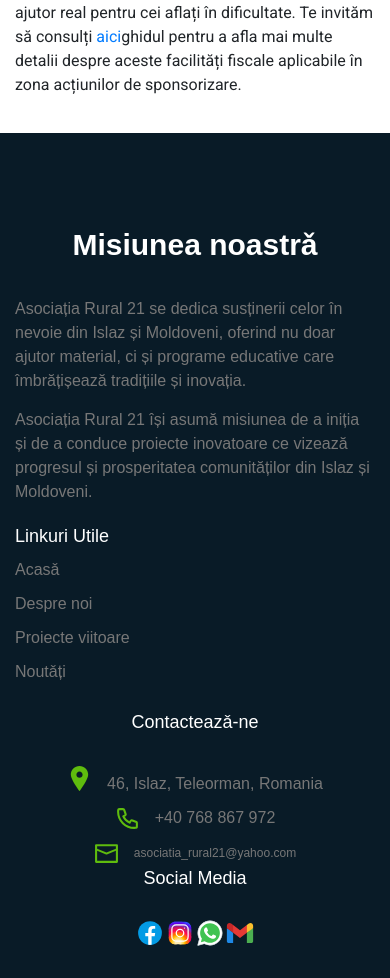
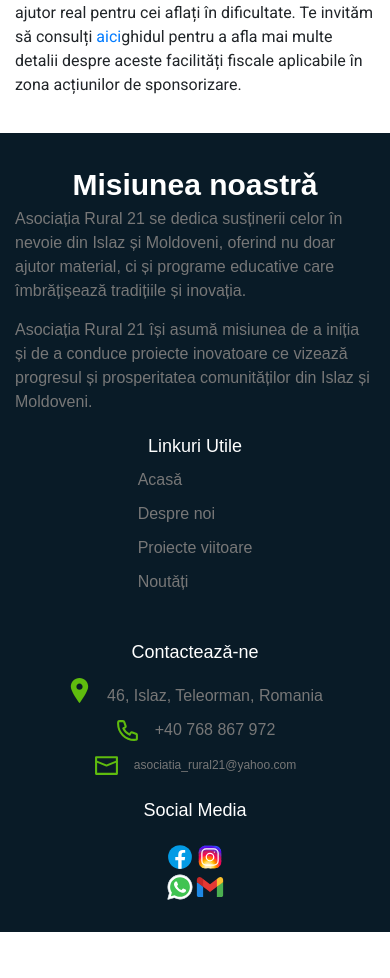
Before and after one commit to mihai-gabriel1/non-profit-association, a React (Vite) app: page /donate in a window 390 px wide. Shown: the part 4165-5143 px from the top of the page. After the commit the page ends 5097 px from the top, so only its background shows below. Built offline with nearby package versions, Linux system fonts and the light colour scheme.

Commit message:
react player; case; footer fix

```diff
--- a/package.json
+++ b/package.json
@@ -12,6 +12,7 @@
   "dependencies": {
     "react": "^18.2.0",
     "react-dom": "^18.2.0",
+    "react-player": "^2.14.1",
     "react-router-dom": "^6.22.0"
   },
   "devDependencies": {
--- a/src/App.css
+++ b/src/App.css
@@ -571,13 +571,19 @@ body {
 
 /* projects */
 .project-content {
-  padding: 20px 0;
+  padding: 20px;
 }
+
 .project-content h1 {
   margin-bottom: 30px;
 }
+/* //Media Queries */
+@media screen and (max-width: 1150px) {
+  .footer {
+    padding-top: 40px;
+  }
+}
 
-/* //Media Queries */
 @media screen and (max-width: 1040px) {
   .footer-email-wrapper p {
     font-size: 12px !important;
@@ -593,7 +599,6 @@ body {
     gap: unset !important;
   }
   .footer {
-    padding-top: 100px;
     padding-bottom: 30px;
   }
   .home-become-volunteer-wrapper {
@@ -624,8 +629,11 @@ body {
   .big-footer .footer-quick-links {
     display: flex;
     align-items: center;
-    justify-content: center;
     flex-direction: column;
+  }
+  .big-footer .footer-contact-us,
+  .footer-social-media-col {
+    margin-top: 20px;
   }
   .footer .footer-address-wrapper {
     justify-content: center;
@@ -636,9 +644,6 @@ body {
 }
 
 @media screen and (max-width: 767px) {
-  .team-area .team_item img {
-    max-height: 250px;
-  }
   .header .navbar .navbar-toggler {
     margin-top: 20px;
   }
@@ -647,6 +652,25 @@ body {
   }
   .our-causes .single-cause-div img {
     min-height: unset;
+  }
+  .footer .footer-title {
+    margin-bottom: 10px !important;
+  }
+  .footer .footer-contact-us {
+    align-items: flex-start;
+    display: flex;
+    flex-direction: column;
+  }
+  .footer .footer-contact-us p {
+    margin-bottom: 0;
+  }
+  .footer .footer-social-media-col {
+    display: flex;
+    flex-direction: column;
+    align-items: flex-start;
+  }
+  .footer .footer-social-media-col p {
+    margin-bottom: 0;
   }
 }
 
@@ -710,6 +734,28 @@ body {
   .section-title {
     font-size: 22px;
   }
+  .footer .footer-title {
+    margin-bottom: 10px !important;
+  }
+  .footer .footer-contact-us {
+    align-items: center;
+    display: flex;
+    flex-direction: column;
+  }
+  .footer .footer-contact-us p {
+    margin-bottom: 0;
+  }
+  .footer .footer-social-media-col {
+    display: flex;
+    flex-direction: column;
+    align-items: center;
+  }
+  .footer .footer-quick-links {
+    align-items: center;
+  }
+  .footer .footer-social-media-col p {
+    margin-bottom: 0;
+  }
 }
 
 @media screen and (max-width: 380px) {
--- a/src/Pages/Footer.jsx
+++ b/src/Pages/Footer.jsx
@@ -28,7 +28,7 @@ const Footer = () => {
                   </p>
                 </div>
               </div>
-              <div className="col lg-1 col-lg-2 col-md-6 col-sm-6 footer-quick-links">
+              <div className="col-lg-2 col-md-6 col-sm-6 footer-quick-links">
                 <p className="footer-small-title">Linkuri Utile</p>
                 <ul className="footer-quick-list">
                   <li className="quick-link">
@@ -92,7 +92,7 @@ const Footer = () => {
                   </div>
                 </div>
               </div>
-              <div className="col-lg-3 col-md-6 col-sm-6">
+              <div className="col-lg-3 col-md-6 col-sm-6 footer-social-media-col">
                 <p className="text-center footer-small-title">Social Media</p>
                 <div className="footer-social-media">
                   <a
--- a/src/Pages/Project1.jsx
+++ b/src/Pages/Project1.jsx
@@ -1,3 +1,4 @@
+import ReactPlayer from "react-player";
 import Footer from "./Footer";
 import Header from "./Header";
 
@@ -8,12 +9,12 @@ const Project1 = () => {
       <div className="container project-content">
         <h1 className="text-center">Cazul Laviniei</h1>
         <p>
-          Salutare dragilor! Vă prezentam în urmă cu o lună și ceva cazul
-          Laviniei, o fetiță nevinovată, aflată într-o situație dificilă,
-          marginalizată social, fără un acoperiș deasupra capului și fără acces
-          la utilități de bază în locuința precară unde își petrecea copilăria.
-          Situația ei era complicată și de lipsa documentelor oficiale, ceea ce
-          îi îngreuna și mai mult accesul la serviciile sociale necesare.
+          Salutare dragilor! Vă prezentam în urmă cu o lună cazul Laviniei, o
+          fetiță nevinovată, aflată într-o situație dificilă, marginalizată
+          social, fără un acoperiș deasupra capului și fără acces la utilități
+          de bază în locuința precară unde își petrecea copilăria. Situația ei
+          era complicată și de lipsa documentelor oficiale, ceea ce îi îngreuna
+          și mai mult accesul la serviciile sociale necesare.
         </p>
 
         <p>
@@ -35,6 +36,12 @@ const Project1 = () => {
             Mai jos vǎ ataşǎm un videoclip cu Lavinia, un suflet pur, un copil
             frumos.
           </p>
+          <ReactPlayer
+            url="/videos/lavinia.mp4"
+            controls
+            width="100%"
+            height="400px"
+          />
         </div>
       </div>
       <Footer />
```
Also changed, not shown: 1 other file (tests, documents, lock files or other folders).
